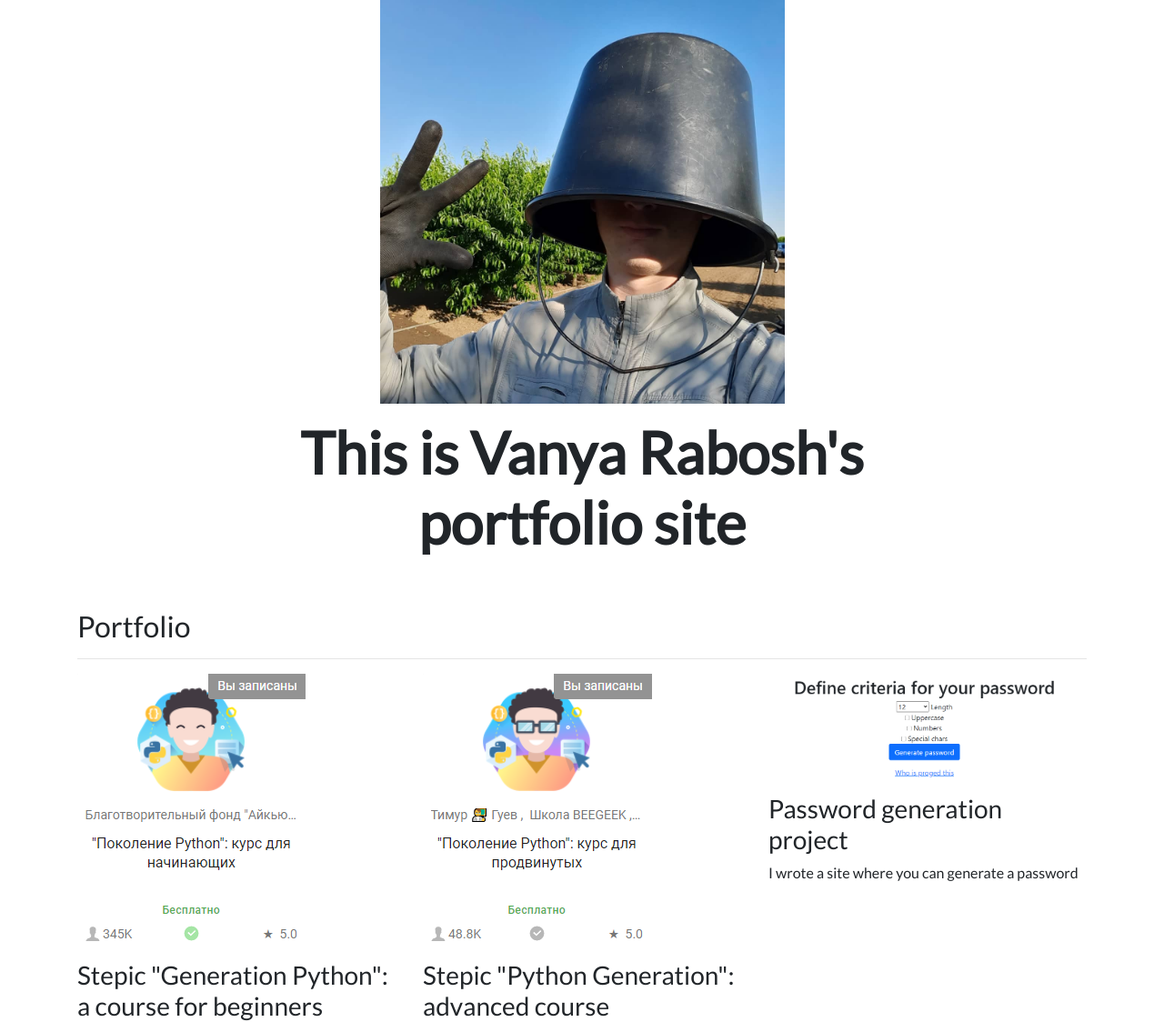
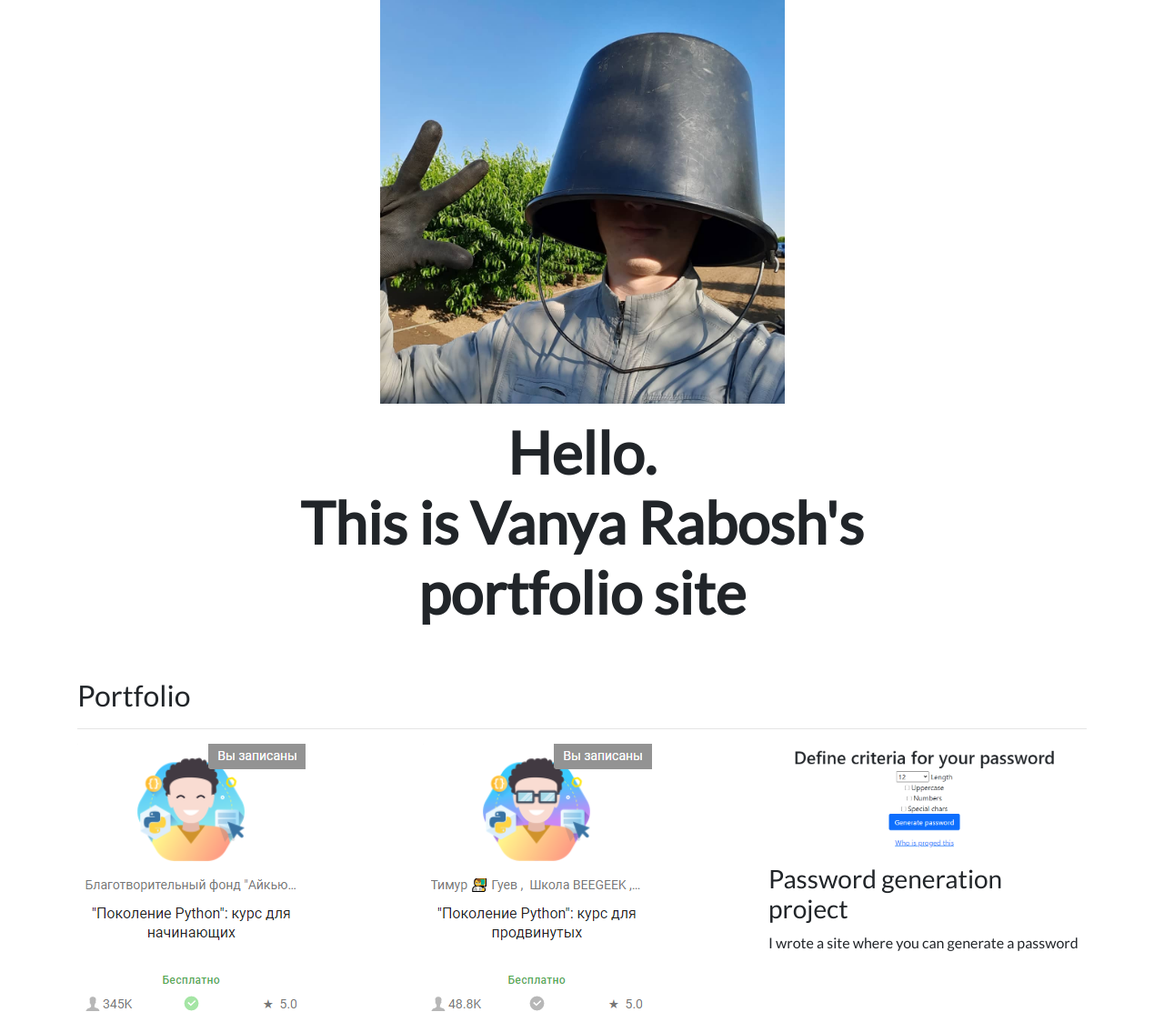
Before and after one commit to Xol3pa/django-portfolio-project, a Django app: page / in a window 1280 px wide. Shown: the part 73-1197 px from the top of the page at 91% size. Run offline with Django 4.2, Linux system fonts and the light colour scheme; data comes from the database, SQL or seed files in the repository; parts of the project's set-up code (start-up, migrations or seed data) failed here and were passed over; some libraries are stand-ins or nearby versions.

Commit message:
add 'hello' to home.html

```diff
--- a/portfolio/templates/portfolio/home.html
+++ b/portfolio/templates/portfolio/home.html
@@ -12,7 +12,7 @@
 
 <div class="row justify-content-center mb-3">
   <div class="col-md-9 text-center">
-    <h1 id="hometext" class="font-weight-bold">This is Vanya Rabosh's portfolio site</h1>
+    <h1 id="hometext" class="font-weight-bold">Hello. <br>This is Vanya Rabosh's portfolio site</h1>
   </div>
 </div>
 
```
